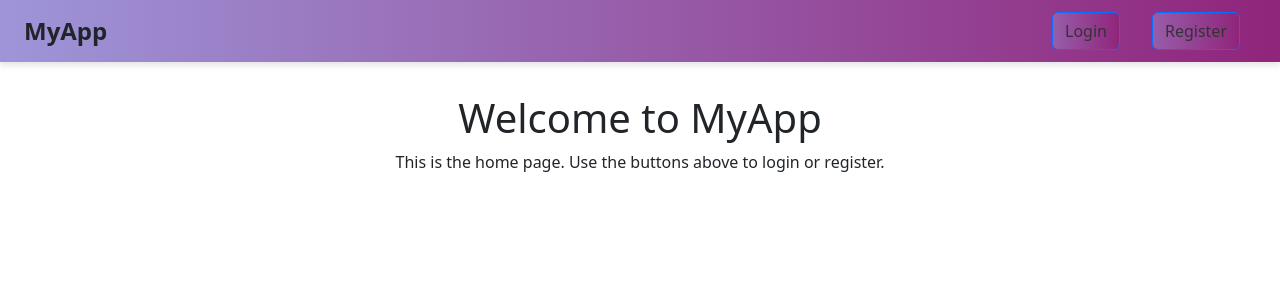
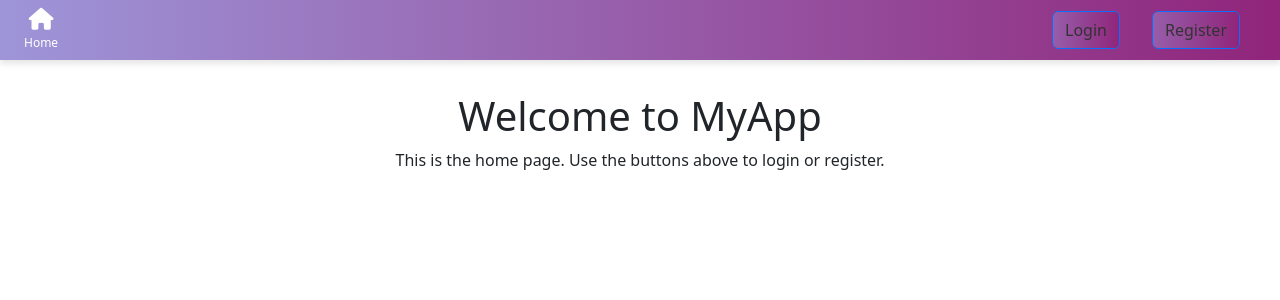
Before and after one commit to rdevang71/yt-full-stack, a React (Create React App) app in the folder frontend/: page / in a window 1280 px wide. Shown: the top 300 px of the page. Built offline with nearby package versions, Linux system fonts and the light colour scheme; no server answers.

Commit message:
enhancing navbar styling

```diff
--- a/frontend/package.json
+++ b/frontend/package.json
@@ -13,6 +13,7 @@
     "firebase": "^11.6.1",
     "react": "^19.1.0",
     "react-dom": "^19.1.0",
+    "react-icons": "^5.5.0",
     "react-router-dom": "^7.7.1",
     "react-scripts": "5.0.1",
     "web-vitals": "^2.1.4"
--- a/frontend/public/index.html
+++ b/frontend/public/index.html
@@ -26,7 +26,14 @@
   integrity="sha384-...your-hash..."
   crossorigin="anonymous"
 />
-
+<link
+  rel="stylesheet"
+  href="https://cdn.jsdelivr.net/npm/bootstrap-icons@1.10.5/font/bootstrap-icons.css"
+/>
+<link
+  rel="stylesheet"
+  href="https://cdnjs.cloudflare.com/ajax/libs/font-awesome/6.4.0/css/all.min.css"
+/>
     <!--
       Notice the use of %PUBLIC_URL% in the tags above.
       It will be replaced with the URL of the `public` folder during the build.
--- a/frontend/src/App.css
+++ b/frontend/src/App.css
@@ -134,3 +134,21 @@
 .nav-btn.logout {
   background-color: rgba(255, 80, 80, 0.25);
 }
+
+/* App.css */
+body {
+  margin: 0;
+  padding: 0;
+}
+
+#root {
+  min-height: 100vh;
+  display: flex;
+  flex-direction: column;
+}
+
+/* Main content wrapper */
+.main-content {
+  flex: 1;
+  padding-bottom: 80px; /* Reserve space for bottom navbar */
+}
--- a/frontend/src/components/Navbar/navbar.js
+++ b/frontend/src/components/Navbar/navbar.js
@@ -4,7 +4,10 @@ import { Link, useLocation, useNavigate } from "react-router-dom";
 import "./navbar.css";
 
 const Navbar = ({ isLoggedIn, user }) => {
-  const [backgroundGradient, setBackgroundGradient] = useState("linear-gradient(90deg, #ffffff, #f8f9fa)");
+  const [backgroundGradient, setBackgroundGradient] = useState(
+    "linear-gradient(90deg, #ffffff, #f8f9fa)"
+  );
+  const [homeButtonGradient, setHomeButtonGradient] = useState("#ffffff");
   const location = useLocation();
   const navigate = useNavigate();
 
@@ -16,9 +19,12 @@ const Navbar = ({ isLoggedIn, user }) => {
       "/profile": "linear-gradient(90deg, #e8f5e9, #ffffff)",
     };
 
-    const newGradient = routeBackgroundMap[location.pathname] || "linear-gradient(90deg, #ffffff, #f8f9fa)";
+    const newGradient =
+      routeBackgroundMap[location.pathname] ||
+      "linear-gradient(90deg, #ffffff, #f8f9fa)";
     setBackgroundGradient(newGradient);
-    document.documentElement.style.setProperty('--navbar-bg', newGradient);
+    setHomeButtonGradient(newGradient);
+    document.documentElement.style.setProperty("--navbar-bg", newGradient);
   }, [location]);
 
   const handleAvatarClick = () => {
@@ -31,6 +37,9 @@ const Navbar = ({ isLoggedIn, user }) => {
     window.location.href = "/";
   };
 
+  const showHomeButton =
+    location.pathname !== "/login" && location.pathname !== "/register";
+
   return (
     <nav
       className="navbar d-flex justify-content-between align-items-center px-4 py-2"
@@ -39,13 +48,48 @@ const Navbar = ({ isLoggedIn, user }) => {
         transition: "background 0.6s ease-in-out",
       }}
     >
-      <Link to="/" className="navbar-brand fs-4 fw-bold text-dark">MyApp</Link>
+      {showHomeButton && (
+        <Link
+          to="/"
+          className="text-center"
+          style={{
+            color: "#fff",
+            textDecoration: "none",
+            display: "flex",
+            flexDirection: "column",
+            alignItems: "center",
+            transition: "all 0.4s ease",
+          }}
+          onMouseEnter={(e) => {
+            e.currentTarget.style.transform = "scale(1.05)";
+          }}
+          onMouseLeave={(e) => {
+            e.currentTarget.style.transform = "scale(1)";
+          }}
+        >
+          <i
+            className="fas fa-home"
+            style={{
+              fontSize: "22px",
+              color: "#fff",
+              transition: "color 0.3s ease",
+            }}
+          ></i>
+          <div style={{ fontSize: "12px", marginTop: "4px", fontWeight: 500 }}>
+            Home
+          </div>
+        </Link>
+      )}
 
       <div className="d-flex align-items-center gap-3">
         {!isLoggedIn ? (
           <>
-            <Link to="/login" className="btn btn-outline-primary">Login</Link>
-            <Link to="/register" className="btn btn-outline-primary">Register</Link>
+            <Link to="/login" className="btn btn-outline-primary">
+              Login
+            </Link>
+            <Link to="/register" className="btn btn-outline-primary">
+              Register
+            </Link>
           </>
         ) : (
           <>
@@ -65,6 +109,15 @@ const Navbar = ({ isLoggedIn, user }) => {
                 cursor: "pointer",
                 border: "2px solid #333",
                 objectFit: "cover",
+                transition: "transform 0.3s ease, box-shadow 0.3s ease",
+              }}
+              onMouseEnter={(e) => {
+                e.target.style.transform = "scale(1.1)";
+                e.target.style.boxShadow = "0 0 10px rgba(51, 51, 51, 0.4)";
+              }}
+              onMouseLeave={(e) => {
+                e.target.style.transform = "scale(1)";
+                e.target.style.boxShadow = "none";
               }}
             />
           </>
```
Also changed, not shown: 1 other file (tests, documents, lock files or other folders).
